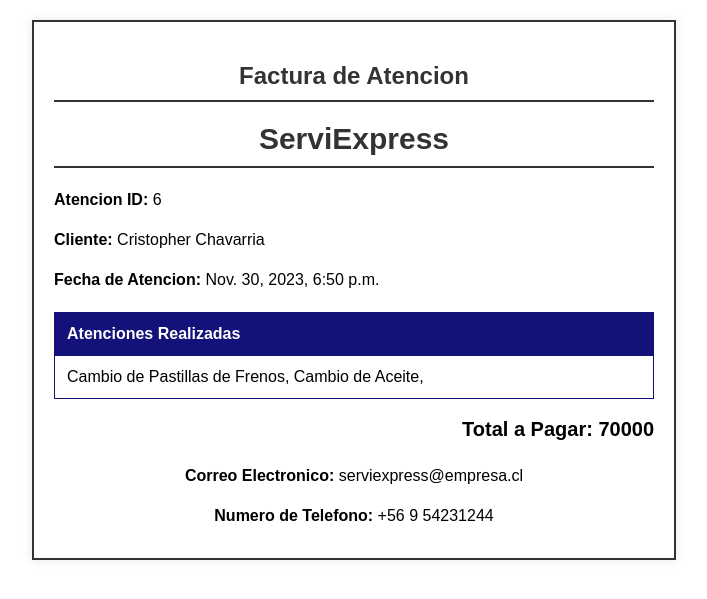
After one commit to Manolowo/ServiExpress, a Django app: template myapp/templates/admin/factura_template.html in a window 1280 px wide. The commit adds this page. Shown: the top 599 px of the page, without its empty margins (286-993 px from the left). Run offline with Django 4.2, Linux system fonts and the light colour scheme; the template is opened without the code that fills it: values that come from a table or form of the project are taken from there, others are empty; data comes from the database, SQL or seed files in the repository; both versions use the stored data as it was after the commit.

Commit message:
Update Pdf
Se añadió estilos a los documentos pdf y se agrego el documento de facturación

```diff
--- a/myapp/templates/admin/adm_pedidos.html
+++ b/myapp/templates/admin/adm_pedidos.html
@@ -62,6 +62,7 @@
   </form>
 </div>
 
+<div class="col-md-12">
 <table class="pedido-table">
   <thead>
     <tr>
@@ -86,6 +87,7 @@
     {% endfor %}
   </tbody>
 </table>
+</div>
 
 <script>
   $(document).ready(function () {
--- a/myapp/templates/admin/adm_proveedores.html
+++ b/myapp/templates/admin/adm_proveedores.html
@@ -116,6 +116,7 @@
   </form>
 </div>
 
+<div class="col-md-12">
 <table class="proveedor-table">
   <thead>
     <tr>
@@ -141,7 +142,8 @@
     {% endfor %}
   </tbody>
 </table>
-
+</div>
+<!-- añadir proveedor -->
 <script>
   $(document).ready(function () {
     // Manejar el clic en el botón "Añadir Usuario"
@@ -198,6 +200,7 @@
   });
 </script>
 
+<!-- borrar proveedor -->
 <script>
   $(document).ready(function () {
     // Manejar el clic en el botón "Eliminar Proveedor"
--- a/myapp/templates/admin/adm_vehiculos.html
+++ b/myapp/templates/admin/adm_vehiculos.html
@@ -24,6 +24,7 @@
 </div>
 
 {% if vehiculos %}
+<div class="col-md-12">
   <table class="vehicle-table">
     <thead>
       <tr>
@@ -52,6 +53,7 @@
       {% endfor %}
     </tbody>
   </table>
+</div>
 {% else %}
   <p class="no-vehicles">No hay vehículos inscritos.</p>
 {% endif %}
--- /dev/null
+++ b/myapp/templates/admin/factura_template.html
@@ -0,0 +1,117 @@
+{% load static %}
+<!DOCTYPE html>
+<html lang="es">
+<head>
+    <meta charset="UTF-8">
+    <meta name="viewport" content="width=device-width, initial-scale=1.0">
+    <title>Factura de Atencion</title>
+
+    <style>
+        body {
+            font-family: 'Arial', sans-serif;
+            margin: 0;
+            padding: 0;
+        }
+
+        .factura-container {
+            max-width: 600px;
+            margin: 20px auto;
+            padding: 20px;
+            border: 2px solid #333;
+            box-shadow: 0 0 10px rgba(0, 0, 0, 0.1);
+            background-color: #fff;
+        }
+
+        h2{
+            color: #333;
+            text-align: center;
+            border-bottom: 2px solid #333;
+            padding-bottom: 10px;
+            margin-bottom: 20px;
+            font-size: 24px;
+        }
+
+        h1 {
+            color: #333;
+            text-align: center;
+            border-bottom: 2px solid #333;
+            padding-bottom: 10px;
+            margin-bottom: 20px;
+            font-size: 30px;
+        }
+
+        p {
+            margin-bottom: 10px;
+            font-size: 16px;
+            line-height: 1.5;
+        }
+
+        strong {
+            font-weight: bold;
+        }
+
+        table {
+            width: 100%;
+            border-collapse: collapse;
+            margin-top: 20px;
+            font-size: 16px;
+        }
+
+        th, td {
+            border: 1px solid rgb(18, 18, 122);
+            padding: 12px;
+            text-align: left;
+        }
+
+        th {
+            background-color: rgb(18, 18, 122);
+            color: #fff;
+        }
+
+        .total {
+            font-size: 20px;
+            font-weight: bold;
+            margin-top: 15px;
+            text-align: right;
+        }
+
+        .contact-info {
+            margin-top: 20px;
+            text-align: center;
+        }
+
+
+    </style>
+</head>
+<body>
+    <div class="factura-container">
+        <h2>Factura de Atencion</h2>
+        <h1>ServiExpress</h1>
+
+        <p><strong>Atencion ID:</strong> {{ atencion.ate_id }}</p>
+        <p><strong>Cliente:</strong> {{ atencion.userProfile.user_name }} {{ atencion.userProfile.user_lastname }}</p>
+        <p><strong>Fecha de Atencion:</strong> {{ atencion.ate_date }}</p>
+
+        <table>
+            <thead>
+                <tr>
+                    <th>Atenciones Realizadas</th>
+                </tr>
+            </thead>
+            <tbody>
+                <tr>
+                    <td>{{ atencion.ate_list }}</td>
+                </tr>
+            </tbody>
+        </table>
+
+        <p class="total"><strong>Total a Pagar:</strong> {{ atencion.ate_prec }}</p>
+
+        <div class="contact-info">
+            <p><strong>Correo Electronico:</strong> serviexpress@empresa.cl</p>
+            <p><strong>Numero de Telefono:</strong> +56 9 54231244</p>
+        </div>
+
+    </div>
+</body>
+</html>
--- a/myapp/urls.py
+++ b/myapp/urls.py
@@ -21,6 +21,7 @@
 
     path('adm_home/', views.adm_home, name='adm_home'),
     path('adm_atenciones/', views.adm_atenciones, name='adm_atenciones'),
+    path('facturar_atencion/<int:ate_id>/', views.facturar_atencion, name='facturar_atencion'),
 
     path('adm_servicios/', views.adm_servicios, name='adm_servicios'),
     path('add_service/', views.add_service, name='add_service'),
```
Also changed, not shown: myapp/templates/admin/adm_atenciones.html (+14 -2 lines), myapp/templates/admin/adm_inv.html (+68 -0 lines), myapp/templates/admin/adm_users.html (+82 -0 lines), myapp/utils.py (+16 -4 lines), myapp/views.py (+22 -0 lines), db.sqlite3.
